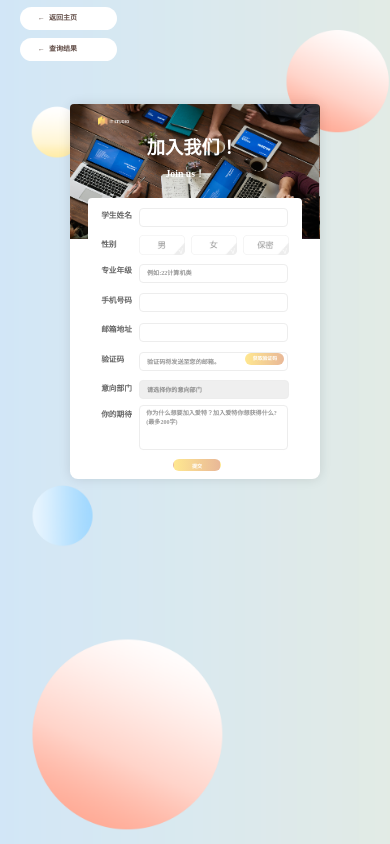
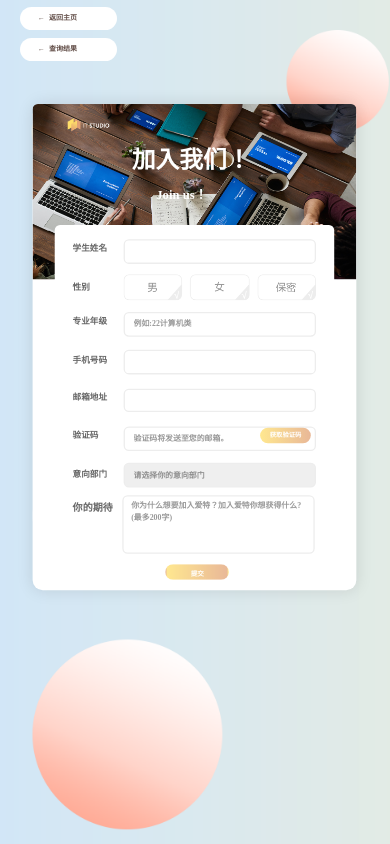
Before and after one commit to ITStudioOUC/ITStudio-welcome-websites, a Vue app: page /logOn in a window 390 px wide. Built offline with nearby package versions, Linux system fonts and the light colour scheme.

Commit message:
图片文字移动端不匹配问题

```diff
--- a/src/views/Query.vue
+++ b/src/views/Query.vue
@@ -507,6 +507,10 @@ h4 {
     justify-content: center;
     align-items: center;
   }
+  .content{
+    transform: scale(1.3);
+    transform-origin: center top;
+  }
   .btnBox .btnLink {
     width: 25vw;
     height: 6vw;
--- a/src/views/logOn.vue
+++ b/src/views/logOn.vue
@@ -982,19 +982,11 @@ div#Department::after {
     background-size: cover;
   }
   .main {
-    /* width: 90vw;
-    height: 80vh; */
-
+    transform: scale(1.3);
+    transform-origin: center top;
     margin-top: 10vw;
     border-radius: 2vw;
   }
-  /* .maintop{
-    width: 90vw;
-    display: flex;
-    flex-direction: column;
-    align-items: center;
-    background-repeat: no-repeat;
-  } */
   .topBtn {
     width: 25vw;
     height: 6vw;
@@ -1005,5 +997,9 @@ div#Department::after {
     font-size: 1.8vw;
     margin-bottom: 1vw;
   }
+  .leftone {
+    width: 10vw;
+    font-size: 1.7vw;
+  }
 }
 </style>
--- a/src/views/rootIndex.vue
+++ b/src/views/rootIndex.vue
@@ -579,6 +579,14 @@ export default {
 /* 手机 768以下 */
 
 @media screen and (max-width: 768px) {
+  .bg{
+    width: 100vw;
+    height: 100vh;
+
+  }
+  .bg img{
+    object-fit: cover;
+  }
   .enterBox .enterBtn {
     width: 35vw;
     height: 10vw;
```
